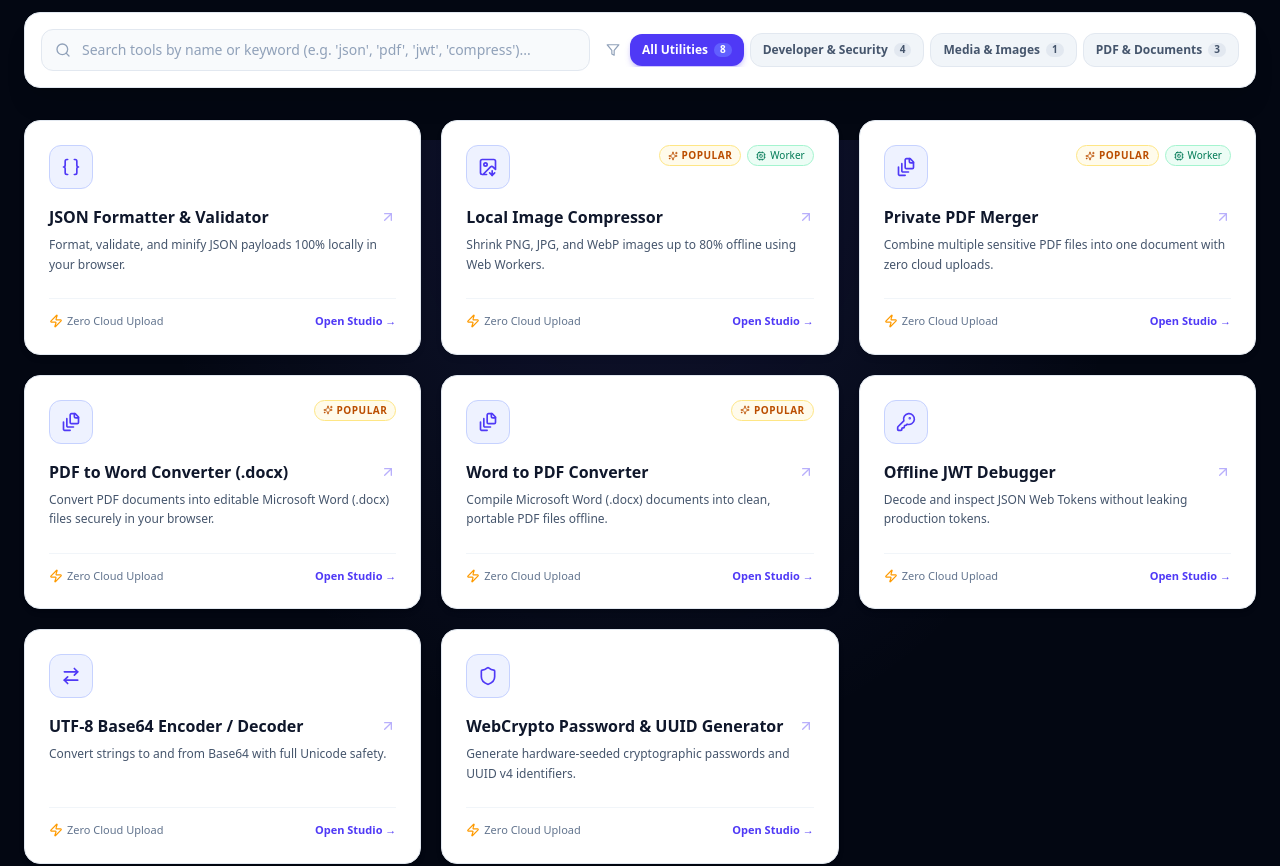
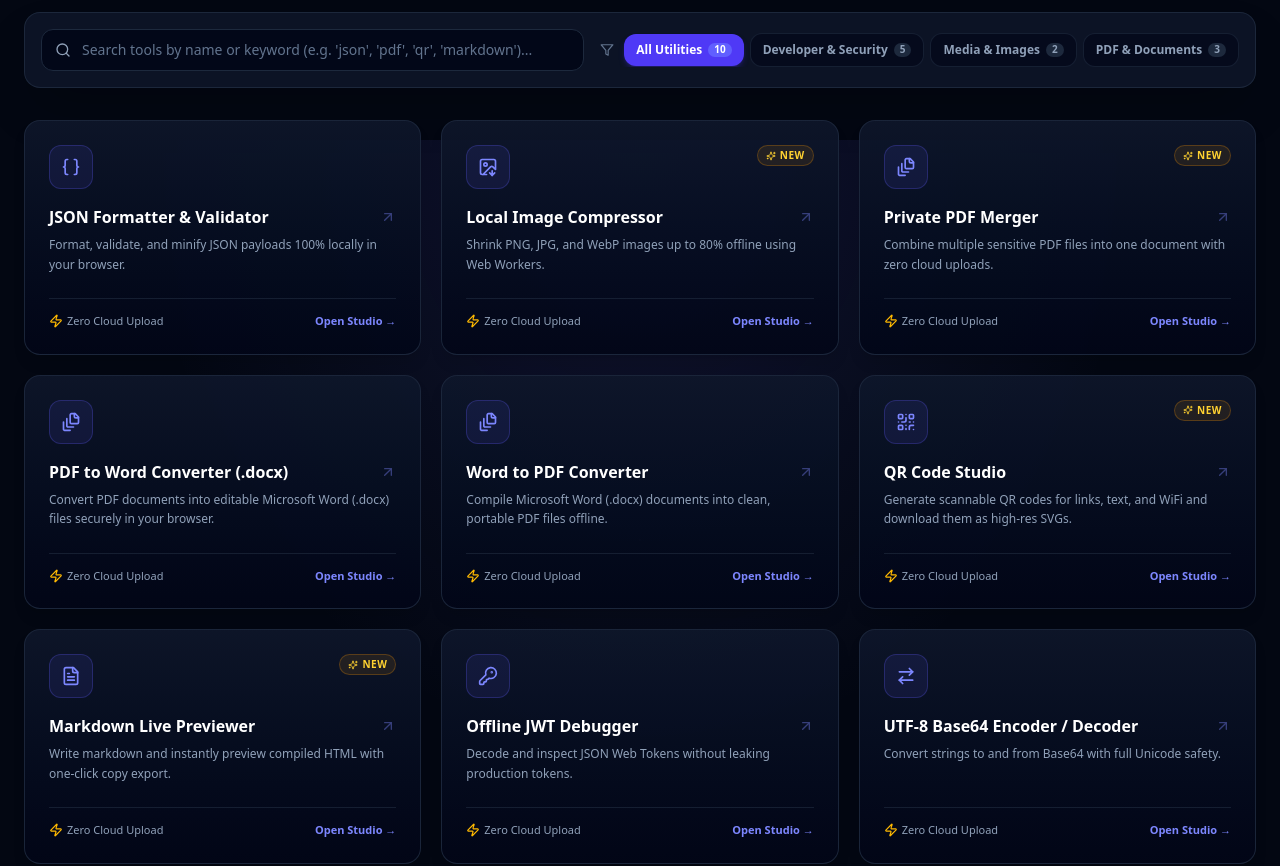
Before and after one commit to rehan474/LocalForge, a Next.js app: page / in a window 1280 px wide. Shown: the part 660-1526 px from the top of the page. Built offline with nearby package versions, Linux system fonts and the light colour scheme; no server answers.

Commit message:
docs: add README, CI workflows, and new tools to main repository

```diff
--- a/src/app/tools/[toolSlug]/page.tsx
+++ b/src/app/tools/[toolSlug]/page.tsx
@@ -9,6 +9,8 @@ import ImageCompressorView from '@/tools/image-compressor/ImageCompressorView';
 import PdfMergerView from '@/tools/pdf-merger/PdfMergerView';
 import PdfToWordView from '@/tools/pdf-to-word/PdfToWordView';
 import WordToPdfView from '@/tools/word-to-pdf/WordToPdfView';
+import QrGeneratorView from '@/tools/qr-generator/QrGeneratorView';
+import MarkdownPreviewerView from '@/tools/markdown-previewer/MarkdownPreviewerView';
 import JwtDecoderView from '@/tools/jwt-decoder/JwtDecoderView';
 import Base64CodecView from '@/tools/base64-codec/Base64CodecView';
 import CryptoGeneratorView from '@/tools/crypto-generator/CryptoGeneratorView';
@@ -37,6 +39,10 @@ export default async function ToolPage({ params }: { params: Promise<{ toolSlug:
         return <PdfToWordView />;
       case 'word-to-pdf':
         return <WordToPdfView />;
+      case 'qr-generator':
+        return <QrGeneratorView />;
+      case 'markdown-previewer':
+        return <MarkdownPreviewerView />;
       case 'jwt-decoder':
         return <JwtDecoderView />;
       case 'base64-codec':
--- a/src/components/shared/ToolDirectory.tsx
+++ b/src/components/shared/ToolDirectory.tsx
@@ -11,6 +11,8 @@ import {
   KeyRound,
   ArrowRightLeft,
   Shield,
+  QrCode,
+  FileText,
   Cpu,
   Zap,
   ArrowUpRight,
@@ -26,6 +28,8 @@ const ICON_MAP: Record<string, React.ComponentType<{ className?: string }>> = {
   KeyRound,
   ArrowRightLeft,
   Shield,
+  QrCode,
+  FileText,
 };
 
 export default function ToolDirectory({ tools }: { tools: ToolDefinition[] }) {
@@ -54,20 +58,20 @@ export default function ToolDirectory({ tools }: { tools: ToolDefinition[] }) {
 
   return (
     <div className="space-y-8">
-      <div className="p-3 sm:p-4 rounded-2xl bg-white dark:bg-slate-900/80 border border-slate-200 dark:border-slate-800/90 shadow-xl backdrop-blur-md flex flex-col lg:flex-row items-stretch lg:items-center justify-between gap-4">
+      <div className="p-3 sm:p-4 rounded-2xl bg-slate-900/80 border border-slate-800/95 backdrop-blur-md shadow-2xl flex flex-col lg:flex-row items-stretch lg:items-center justify-between gap-4">
         <div className="relative flex-1">
           <Search className="w-4 h-4 text-slate-400 absolute left-3.5 top-1/2 -translate-y-1/2 pointer-events-none" />
           <input
             type="text"
             value={search}
             onChange={(e) => setSearch(e.target.value)}
-            placeholder="Search tools by name or keyword (e.g. 'json', 'pdf', 'jwt', 'compress')..."
-            className="w-full pl-10 pr-9 py-2.5 rounded-xl bg-slate-50 dark:bg-slate-950/90 border border-slate-200 dark:border-slate-800 text-sm text-slate-900 dark:text-white placeholder:text-slate-400 focus:outline-none focus:border-indigo-500 transition-colors"
+            placeholder="Search tools by name or keyword (e.g. 'json', 'pdf', 'qr', 'markdown')..."
+            className="w-full pl-10 pr-9 py-2.5 rounded-xl bg-slate-950/90 border border-slate-800 text-sm text-white placeholder:text-slate-500 focus:outline-none focus:border-indigo-500 transition-colors"
           />
           {search && (
             <button
               onClick={() => setSearch('')}
-              className="absolute right-3 top-1/2 -translate-y-1/2 text-slate-400 hover:text-slate-700 dark:hover:text-white"
+              className="absolute right-3 top-1/2 -translate-y-1/2 text-slate-400 hover:text-white"
             >
               <X className="w-4 h-4" />
             </button>
@@ -75,7 +79,7 @@ export default function ToolDirectory({ tools }: { tools: ToolDefinition[] }) {
         </div>
 
         <div className="flex items-center gap-1.5 overflow-x-auto pb-1 lg:pb-0">
-          <Filter className="w-3.5 h-3.5 text-slate-400 mr-1 hidden sm:block shrink-0" />
+          <Filter className="w-3.5 h-3.5 text-slate-500 mr-1 hidden sm:block shrink-0" />
           {categories.map((cat) => {
             const active = activeCategory === cat.id;
             return (
@@ -85,13 +89,13 @@ export default function ToolDirectory({ tools }: { tools: ToolDefinition[] }) {
                 className={`px-3 py-2 rounded-xl text-xs font-semibold whitespace-nowrap transition-all flex items-center gap-1.5 ${
                   active
                     ? 'bg-indigo-600 text-white shadow-md shadow-indigo-600/25'
-                    : 'bg-slate-100 dark:bg-slate-950/60 text-slate-600 dark:text-slate-400 hover:text-slate-900 dark:hover:text-slate-200 hover:bg-slate-200 dark:hover:bg-slate-800/60 border border-slate-200 dark:border-slate-800/70'
+                    : 'bg-slate-950/60 text-slate-400 hover:text-slate-200 hover:bg-slate-800/60 border border-slate-800/70'
                 }`}
               >
                 <span>{cat.label}</span>
                 <span
                   className={`text-[10px] px-1.5 py-0.2 rounded-full ${
-                    active ? 'bg-indigo-500 text-white' : 'bg-slate-200 dark:bg-slate-800 text-slate-600 dark:text-slate-400'
+                    active ? 'bg-indigo-500 text-white' : 'bg-slate-800 text-slate-400'
                   }`}
                 >
                   {cat.count}
@@ -103,9 +107,8 @@ export default function ToolDirectory({ tools }: { tools: ToolDefinition[] }) {
       </div>
 
       {filteredTools.length === 0 ? (
-        <div className="text-center py-16 px-4 rounded-2xl border border-dashed border-slate-300 dark:border-slate-800 bg-slate-50 dark:bg-slate-900/30">
-          <p className="text-base font-medium text-slate-700 dark:text-slate-300">No utilities match &ldquo;{search}&rdquo;</p>
-          <p className="text-xs text-slate-500 mt-1">Try clearing your search filter or switching categories.</p>
+        <div className="text-center py-16 px-4 rounded-2xl border border-dashed border-slate-800 bg-slate-900/30">
+          <p className="text-base font-medium text-slate-300">No utilities match &ldquo;{search}&rdquo;</p>
           <button
             onClick={() => {
               setSearch('');
@@ -124,41 +127,34 @@ export default function ToolDirectory({ tools }: { tools: ToolDefinition[] }) {
               <Link
                 key={tool.slug}
                 href={`/tools/${tool.slug}`}
-                className="group relative p-6 rounded-2xl bg-white dark:bg-gradient-to-b dark:from-slate-900/90 dark:to-slate-950/90 border border-slate-200 dark:border-slate-800/90 hover:border-indigo-500/60 transition-all duration-200 flex flex-col justify-between shadow-md hover:shadow-xl hover:-translate-y-0.5"
+                className="group relative p-6 rounded-2xl bg-gradient-to-b from-slate-900/90 to-slate-950/90 border border-slate-800/90 hover:border-indigo-500/60 transition-all duration-200 flex flex-col justify-between shadow-lg hover:shadow-indigo-500/10 hover:-translate-y-0.5"
               >
                 <div className="space-y-4">
                   <div className="flex items-start justify-between gap-2">
-                    <div className="w-11 h-11 rounded-xl bg-indigo-50 dark:bg-indigo-500/10 border border-indigo-200 dark:border-indigo-500/25 flex items-center justify-center text-indigo-600 dark:text-indigo-400 group-hover:bg-indigo-600 group-hover:text-white transition-colors">
+                    <div className="w-11 h-11 rounded-xl bg-indigo-500/10 border border-indigo-500/25 flex items-center justify-center text-indigo-400 group-hover:bg-indigo-600 group-hover:text-white transition-colors">
                       <IconComponent className="w-5 h-5" />
                     </div>
-                    <div className="flex items-center gap-1.5">
-                      {tool.isNew && (
-                        <span className="text-[10px] font-semibold uppercase tracking-wider px-2 py-0.5 rounded-full bg-amber-50 dark:bg-amber-500/10 text-amber-700 dark:text-amber-300 border border-amber-200 dark:border-amber-500/25 flex items-center gap-1">
-                          <Sparkles className="w-2.5 h-2.5" /> Popular
-                        </span>
-                      )}
-                      {tool.runsInWorker && (
-                        <span className="text-[10px] font-medium px-2 py-0.5 rounded-full bg-emerald-50 dark:bg-emerald-500/10 text-emerald-700 dark:text-emerald-300 border border-emerald-200 dark:border-emerald-500/20 flex items-center gap-1">
-                          <Cpu className="w-2.5 h-2.5" /> Worker
-                        </span>
-                      )}
-                    </div>
+                    {tool.isNew && (
+                      <span className="text-[10px] font-semibold uppercase tracking-wider px-2 py-0.5 rounded-full bg-amber-500/10 text-amber-300 border border-amber-500/25 flex items-center gap-1">
+                        <Sparkles className="w-2.5 h-2.5" /> New
+                      </span>
+                    )}
                   </div>
 
                   <div>
-                    <h2 className="text-base font-bold text-slate-900 dark:text-white group-hover:text-indigo-600 dark:group-hover:text-indigo-300 transition-colors flex items-center justify-between">
+                    <h2 className="text-base font-bold text-white group-hover:text-indigo-300 transition-colors flex items-center justify-between">
                       <span>{tool.name}</span>
-                      <ArrowUpRight className="w-4 h-4 opacity-40 group-hover:opacity-100 group-hover:translate-x-0.5 group-hover:-translate-y-0.5 transition-transform text-indigo-600 dark:text-indigo-400" />
+                      <ArrowUpRight className="w-4 h-4 opacity-40 group-hover:opacity-100 group-hover:translate-x-0.5 group-hover:-translate-y-0.5 transition-transform text-indigo-400" />
                     </h2>
-                    <p className="text-xs text-slate-600 dark:text-slate-400 leading-relaxed mt-1.5">{tool.shortDescription}</p>
+                    <p className="text-xs text-slate-400 leading-relaxed mt-1.5">{tool.shortDescription}</p>
                   </div>
                 </div>
 
-                <div className="mt-6 pt-3.5 border-t border-slate-100 dark:border-slate-800/70 flex items-center justify-between text-[11px]">
-                  <span className="text-slate-500 dark:text-slate-400 flex items-center gap-1">
-                    <Zap className="w-3.5 h-3.5 text-amber-500 dark:text-amber-400" /> Zero Cloud Upload
+                <div className="mt-6 pt-3.5 border-t border-slate-800/70 flex items-center justify-between text-[11px]">
+                  <span className="text-slate-400 flex items-center gap-1">
+                    <Zap className="w-3.5 h-3.5 text-amber-400" /> Zero Cloud Upload
                   </span>
-                  <span className="font-semibold text-indigo-600 dark:text-indigo-400 group-hover:underline">
+                  <span className="font-semibold text-indigo-400 group-hover:underline">
                     Open Studio →
                   </span>
                 </div>
--- a/src/registry/tool-registry.ts
+++ b/src/registry/tool-registry.ts
@@ -57,13 +57,13 @@ export const TOOL_REGISTRY: Record<string, ToolDefinition> = {
     shortDescription: 'Convert PDF documents into editable Microsoft Word (.docx) files securely in your browser.',
     category: 'pdf',
     iconName: 'FileStack',
-    isNew: true,
+    isNew: false,
     runsInWorker: false,
     seo: {
       title: 'Free PDF to Word Converter - 100% Client-Side .docx Export',
       description: 'Convert PDF files to editable Word documents instantly without uploading sensitive files to cloud servers.',
-      keywords: ['pdf to word', 'convert pdf to docx', 'offline pdf converter'],
-      howItWorks: ['Upload your PDF document.', 'Browser extracts page streams and structures .docx markup.', 'Download your Word file.'],
+      keywords: ['pdf to word', 'convert pdf to docx'],
+      howItWorks: ['Upload your PDF document.', 'Browser extracts page streams and structures .docx markup.'],
       whyLocal: 'Contracts and resumes converted on third-party cloud servers expose your confidential data.',
       faqs: [{ question: 'Are files stored anywhere?', answer: 'No storage occurs; conversion happens purely in temporary RAM.' }]
     }
@@ -74,15 +74,49 @@ export const TOOL_REGISTRY: Record<string, ToolDefinition> = {
     shortDescription: 'Compile Microsoft Word (.docx) documents into clean, portable PDF files offline.',
     category: 'pdf',
     iconName: 'FileStack',
-    isNew: true,
+    isNew: false,
     runsInWorker: false,
     seo: {
       title: 'Word to PDF Converter - Secure In-Browser Compilation',
       description: 'Transform .docx documents into formatted PDF files instantly without external cloud tools.',
-      keywords: ['word to pdf', 'docx to pdf converter', 'private word converter'],
-      howItWorks: ['Select your .docx file.', 'Browser compiles document into PDF byte streams.', 'Download your PDF immediately.'],
+      keywords: ['word to pdf', 'docx to pdf converter'],
+      howItWorks: ['Select your .docx file.', 'Browser compiles document into PDF byte streams.'],
       whyLocal: 'Keep your proprietary documents off remote backend conversion clusters.',
-      faqs: [{ question: 'Is formatting preserved?', answer: 'Standard text blocks and headers compile cleanly into client-side PDF.' }]
+      faqs: [{ question: 'Is formatting preserved?', answer: 'Standard text blocks compile cleanly into client-side PDF.' }]
+    }
+  },
+  'qr-generator': {
+    slug: 'qr-generator',
+    name: 'QR Code Studio',
+    shortDescription: 'Generate scannable QR codes for links, text, and WiFi and download them as high-res SVGs.',
+    category: 'media',
+    iconName: 'QrCode',
+    isNew: true,
+    runsInWorker: false,
+    seo: {
+      title: 'Free QR Code Generator - Download SVG & PNG QR Codes Locally',
+      description: 'Create custom QR codes instantly in your browser. Zero tracking, zero ads.',
+      keywords: ['qr code generator', 'create qr code', 'svg qr code'],
+      howItWorks: ['Enter your text or URL.', 'View real-time generated QR code.', 'Download SVG vector file instantly.'],
+      whyLocal: 'Online QR generators often track scan analytics and log URLs. LocalForge generates SVGs locally.',
+      faqs: [{ question: 'Can I use these QR codes commercially?', answer: 'Yes, all generated QR code vectors are 100% free for commercial use.' }]
+    }
+  },
+  'markdown-previewer': {
+    slug: 'markdown-previewer',
+    name: 'Markdown Live Previewer',
+    shortDescription: 'Write markdown and instantly preview compiled HTML with one-click copy export.',
+    category: 'developer',
+    iconName: 'FileText',
+    isNew: true,
+    runsInWorker: false,
+    seo: {
+      title: 'Online Markdown to HTML Previewer & Compiler',
+      description: 'Preview markdown notes and documentation locally in real time.',
+      keywords: ['markdown previewer', 'markdown to html', 'offline markdown editor'],
+      howItWorks: ['Type markdown syntax in the left pane.', 'View real-time compiled HTML output.'],
+      whyLocal: 'Keep your personal documentation and notes entirely private inside your browser tab.',
+      faqs: [{ question: 'Can I copy the HTML?', answer: 'Yes, use the One-Click Copy HTML button.' }]
     }
   },
   'jwt-decoder': {
@@ -108,6 +142,7 @@ export const TOOL_REGISTRY: Record<string, ToolDefinition> = {
     shortDescription: 'Convert strings to and from Base64 with full Unicode safety.',
     category: 'developer',
     iconName: 'ArrowRightLeft',
+    isNew: false,
     runsInWorker: false,
     seo: {
       title: 'Online Base64 Encoder & Decoder',
@@ -124,6 +159,7 @@ export const TOOL_REGISTRY: Record<string, ToolDefinition> = {
     shortDescription: 'Generate hardware-seeded cryptographic passwords and UUID v4 identifiers.',
     category: 'developer',
     iconName: 'Shield',
+    isNew: false,
     runsInWorker: false,
     seo: {
       title: 'Cryptographic Password & UUID v4 Generator',
--- /dev/null
+++ b/src/tools/markdown-previewer/MarkdownPreviewerView.tsx
@@ -0,0 +1,72 @@
+'use client';
+
+import React, { useState } from 'react';
+import { FileText, Copy, Check, Sparkles } from 'lucide-react';
+
+const SAMPLE_MD = `# ⚡ LocalForge Markdown Studio
+
+Welcome to the **LocalForge** live markdown compiler.
+
+### Features
+* 100% Client-Side Processing
+* Zero Server Uploads
+* Instant HTML Export
+
+> "Privacy is not an option, and it shouldn't be the price we accept for using the internet."
+`;
+
+export default function MarkdownPreviewerView() {
+  const [input, setInput] = useState(SAMPLE_MD);
+  const [copied, setCopied] = useState(false);
+
+  // Simple clean markdown parser for headings, bold, blockquotes, and lists
+  const renderHtml = (md: string) => {
+    return md
+      .replace(/^# (.*$)/gim, '<h1 class="text-xl font-bold text-white mb-3">$1</h1>')
+      .replace(/^### (.*$)/gim, '<h3 class="text-base font-semibold text-indigo-400 mt-4 mb-2">$1</h3>')
+      .replace(/\*\*(.*?)\*\*/g, '<strong class="text-white font-semibold">$1</strong>')
+      .replace(/\*(.*?)\*/g, '<em class="italic">$1</em>')
+      .replace(/> "(.*?)"/g, '<blockquote class="border-l-2 border-indigo-500 pl-4 my-3 text-slate-400 italic">"$1"</blockquote>')
+      .replace(/^\* (.*$)/gim, '<li class="ml-4 list-disc text-slate-300">$1</li>')
+      .replace(/\n/g, '<br />');
+  };
+
+  const copyHtml = () => {
+    navigator.clipboard.writeText(renderHtml(input));
+    setCopied(true);
+    setTimeout(() => setCopied(false), 2000);
+  };
+
+  return (
+    <div className="space-y-4">
+      <div className="flex items-center justify-between">
+        <span className="text-xs text-slate-400 uppercase tracking-wider font-semibold">Dual-Pane Markdown Compiler</span>
+        <button
+          onClick={copyHtml}
+          className="px-3 py-1.5 rounded-lg bg-slate-800 hover:bg-slate-700 text-xs text-slate-200 flex items-center gap-1.5"
+        >
+          {copied ? <Check className="w-3.5 h-3.5 text-emerald-400" /> : <Copy className="w-3.5 h-3.5" />}
+          {copied ? 'Copied HTML' : 'Copy HTML Output'}
+        </button>
+      </div>
+
+      <div className="grid md:grid-cols-2 gap-4">
+        <div>
+          <label className="block text-[11px] uppercase tracking-wider text-slate-500 mb-1.5">Markdown Input</label>
+          <textarea
+            value={input}
+            onChange={(e) => setInput(e.target.value)}
+            className="w-full h-80 p-4 rounded-xl bg-slate-900 border border-slate-800 text-slate-200 font-mono text-xs focus:outline-none focus:border-indigo-500"
+          />
+        </div>
+        <div>
+          <label className="block text-[11px] uppercase tracking-wider text-slate-500 mb-1.5">Live Rendered HTML Preview</label>
+          <div
+            className="w-full h-80 p-4 rounded-xl bg-slate-950 border border-slate-800 text-xs text-slate-300 overflow-y-auto"
+            dangerouslySetInnerHTML={{ __html: renderHtml(input) }}
+          />
+        </div>
+      </div>
+    </div>
+  );
+}
```
Also changed, not shown: public/ads.txt (added), 1 other file (tests, documents, lock files or other folders).
